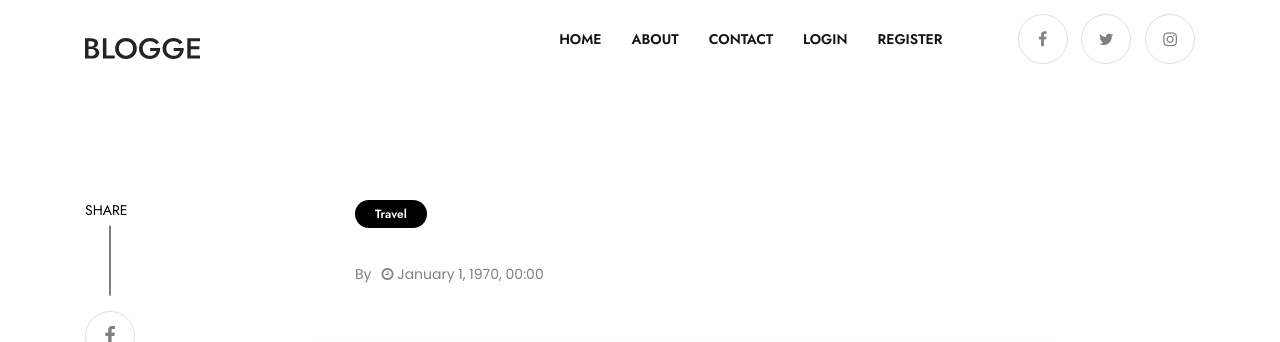
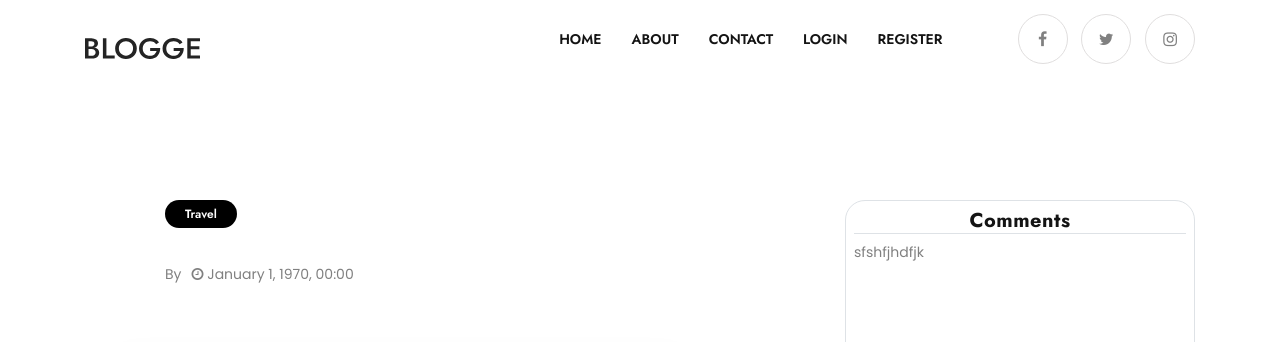
Before and after one commit to tngmait12/post-verse, a PHP site: page /single-blog.php in a window 1280 px wide. Shown: the part 36-378 px from the top of the page. Run offline with PHP 8.4, Linux system fonts and the light colour scheme; data that the repository does not hold is empty; some libraries are stand-ins or nearby versions.

Commit message:
temp commit

```diff
--- a/single-blog.php
+++ b/single-blog.php
@@ -16,20 +16,15 @@
 <section class="blog-single">
   <div class="container">
     <div class="row">
-      <div class="col-lg-2 order-2 order-lg-1">
-        <div class="share-now">
-          <a href="#" class="scrol">Share</a>
-          <div class="sociel-icon">
-            <ul>
-              <li> <a href="#"><i class="fa fa-facebook"></i></a></li>
-              <li> <a href="#"><i class="fa fa-twitter"></i></a></li>
-              <li> <a href="#"><i class="fa fa-instagram"></i></a></li>
-              <li><a href="#"><i class="fa fa-linkedin"></i></a></li>
-            </ul>
+      <div class="col-lg-4 order-2 order-lg-2">
+        <div class="comments h-100 border p-2" style="border-color: black; border-radius: 20px; border-width: 20px;">
+          <h3 class="text-center border-bottom">Comments</h3>
+          <div class="">
+            sfshfjhdfjk
           </div>
         </div>
       </div>
-      <div class="col-lg-10 order-1 order-lg-2">
+      <div class="col-lg-8 order-1 order-lg-1">
         <article class="single-blog">
           <a href="#" class="tag">Travel</a>
           <p class="title"><?= $post_result['name'] ?></p>
@@ -46,63 +41,6 @@
           <!-- <img src="images/featured-post.jpg"alt="banner"> -->
           <img src="uploads/posts/<?= $post_result['image'] ?>" width="100%" alt="banner">
 
-          <!-- <p>Lorem ipsum dolor sit amet, consetetur sadipscing elitr, sed diam nonumy eirmod tempor invidunt ut labore
-            et dolore magna aliquyam erat, sed diam voluptua. At vero eos accusam et justo duo dolores ea rebum. Stet
-            clita kasd gubergren, no sea takimata sanctus est Lorem ipsum dolor sit amet. Lorem ipsum dolor sit amet.
-            <br>
-            <br>
-
-            consetetur sadipscing elitr, sed diam nonumy eirmod tempor invidunt ut labore et dolore magna aliquyam erat,
-            sed diam voluptua. At vero eos et accusam et justo duo dolores ea rebum. Stet clita kasd gubergren, no sea
-            takimata sanctus est Lorem ipsum dolor sit amet. <br> <br>
-
-            Lorem ipsum dolor sit amet, consetetur sadipscing elitr, sed diam nonumy eirmod tempor invidunt ut labore et
-            dolore magna aliquyam erat, sed diam voluptua. At vero eos et accusam et justo duo dolores et ea rebum. Stet
-            clita kasd gubergren, no sea takimata sanctus est Lorem ipsum dolor sit amet. Lorem ipsum dolor sit amet.
-            <br>
-            <br>
-
-            consetetur sadipscing elitr, sed diam nonumy eirmod tempor invidunt ut labore et dolore magna aliquyam erat,
-            sed diam voluptua. At vero eos et accusam et justo duo dolores et ea rebum. Stet clita kasd gubergren, no
-            sea takimata sanctus est Lorem ipsum dolor sit amet.
-          </p>
-          <h3>Make better business</h3>
-          <p>Lorem ipsum dolor sit amet, consetetur sadipscing elitr, sed diam nonumy eirmod tempor invidunt ut labore
-            et dolore magna aliquyam erat, sed diam voluptua. At vero eos accusam et justo duo dolores ea rebum. Stet
-            clita kasd gubergren, no sea takimata sanctus est Lorem ipsum dolor sit amet. Lorem ipsum dolor sit amet.
-            <br> <br>
-
-            consetetur sadipscing elitr, sed diam nonumy eirmod tempor invidunt ut labore et dolore magna aliquyam erat,
-            sed diam voluptua. At vero eos et accusam et justo duo dolores ea rebum. Stet clita kasd gubergren, no sea
-            takimata sanctus est Lorem ipsum dolor sit amet.
-          </p>
-          <blockquote>
-            <p>"You’ve got to get up every morning with determination if you’re going to go to bed with satisfaction."
-            </p>
-          </blockquote>
-          <p>Lorem ipsum dolor sit amet, consetetur sadipscing elitr, sed diam nonumy eirmod tempor invidunt ut labore
-            et dolore magna aliquyam erat, sed diam voluptua. At vero eos accusam et justo duo dolores ea rebum. Stet
-            clita kasd gubergren, no sea takimata sanctus est Lorem ipsum dolor sit amet. Lorem ipsum dolor sit amet.
-            <br> <br>
-            consetetur sadipscing elitr, sed diam nonumy eirmod tempor invidunt ut labore et dolore magna aliquyam erat,
-            sed diam voluptua. At vero eos et accusam et justo duo dolores ea rebum. Stet clita kasd gubergren, no sea
-            takimata sanctus est Lorem ipsum dolor sit amet.
-          </p>
-          <div class="single-blog-banner">
-            <div class="banner"> <img src="images/blog/single-blog.png" alt="banner">
-            </div>
-            <div class="banner"> <img src="images/blog/single-blog-2.png" alt="banner">
-            </div>
-          </div>
-          <h3>The Dreamy Factors</h3>
-          <p>Lorem ipsum dolor sit amet, consetetur sadipscing elitr, sed diam nonumy eirmod tempor invidunt ut labore
-            et dolore magna aliquyam erat, sed diam voluptua. At vero eos accusam et justo duo dolores ea rebum. Stet
-            clita kasd gubergren, no sea takimata sanctus est Lorem ipsum dolor sit amet. Lorem ipsum dolor sit amet.
-            <br> <br>
-            consetetur sadipscing elitr, sed diam nonumy eirmod tempor invidunt ut labore et dolore magna aliquyam erat,
-            sed diam voluptua. At vero eos et accusam et justo duo dolores ea rebum. Stet clita kasd gubergren, no sea
-            takimata sanctus est Lorem ipsum dolor sit amet.
-          </p> -->
           <div style="display: block;"><?= $post_result['description'] ?></div>
         </article>
 
```
Also changed, not shown: uploads/posts/1760168217.png (added).
